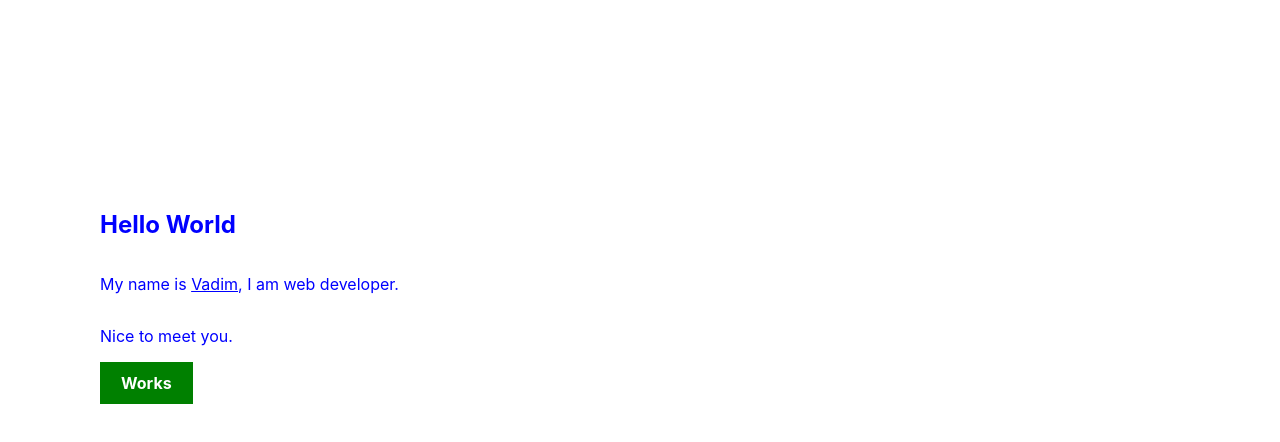
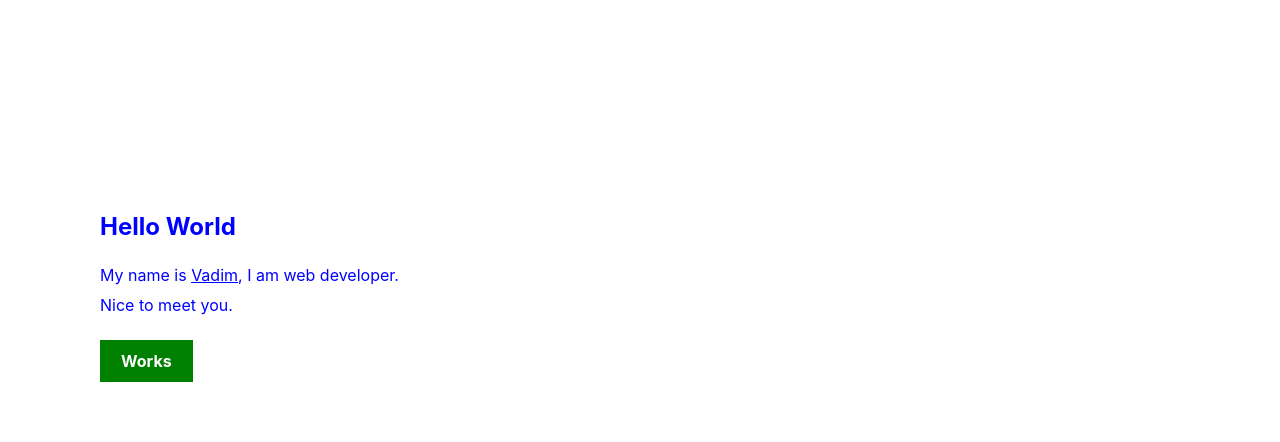
Before and after one commit to wadush/wadush.github.io, a React app: page / in a window 1280 px wide. Shown: the part 66-508 px from the top of the page. Built offline with nearby package versions, Linux system fonts and the light colour scheme.

```diff
--- a/src/components/home/Home.js
+++ b/src/components/home/Home.js
@@ -6,14 +6,14 @@
   return (
     <section className="Home main-section">
       <h2>Hello World</h2>
-      <p>
+      <p className="p-home">
         My name is{" "}
         <Link className="Wadush" to="/about">
           Vadim
         </Link>
         , I am web developer.
       </p>
-      <p>Nice to meet you.</p>
+      <p className="p-home">Nice to meet you.</p>
 
       <Link className="call-to-action" to="/works">
         Works
--- a/src/components/home/home.css
+++ b/src/components/home/home.css
@@ -10,11 +10,17 @@
     color: goldenrod;
 }
 
+.p-home {
+    margin: 0;
+    padding: 5px 0;
+}
+
 .call-to-action {
     color: white;
     background-color: green;
     border: solid 1px green;
     max-width: fit-content;
+    margin: 20px 0;
     padding: 10px 20px;
     text-decoration: none;
     font-weight: bold;
```
